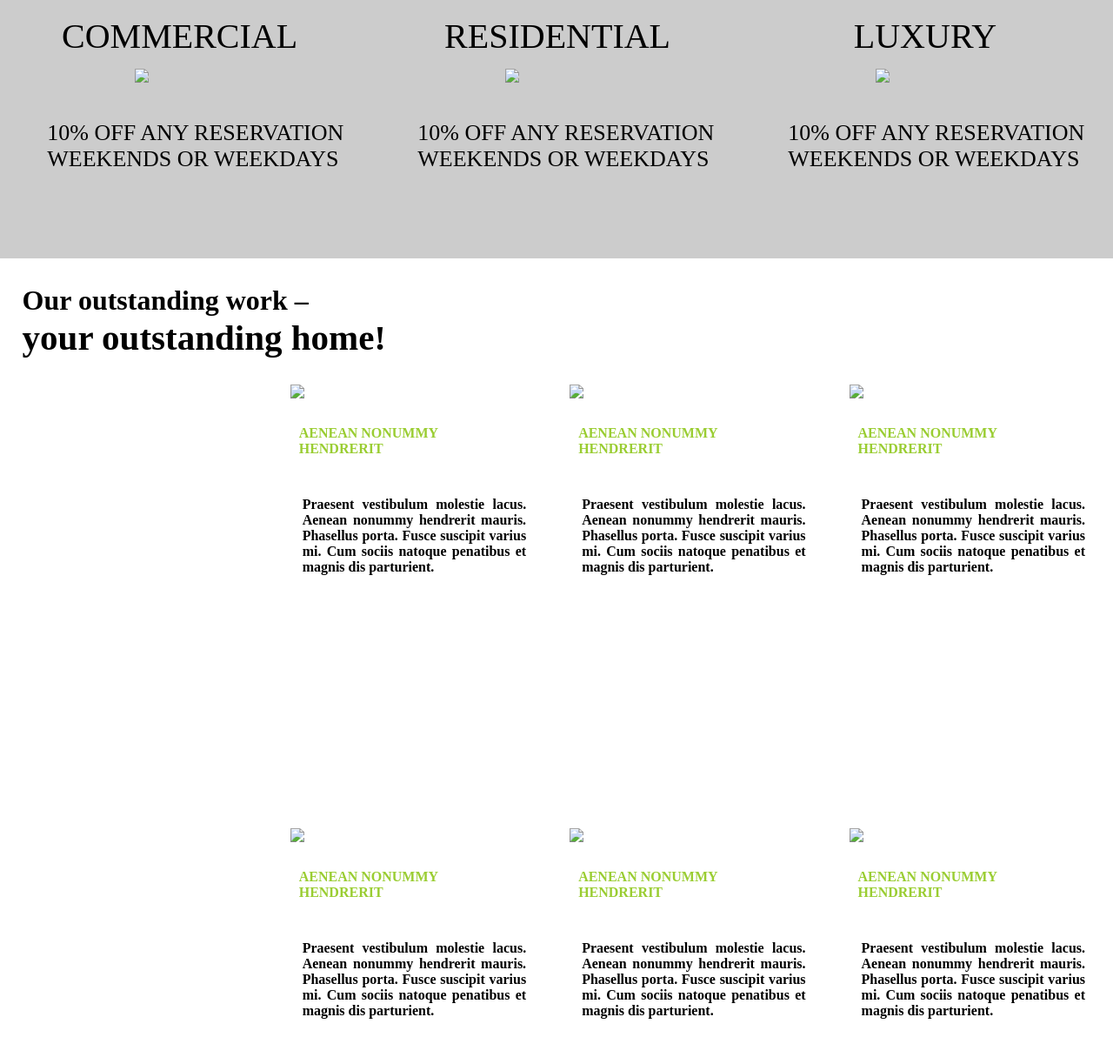
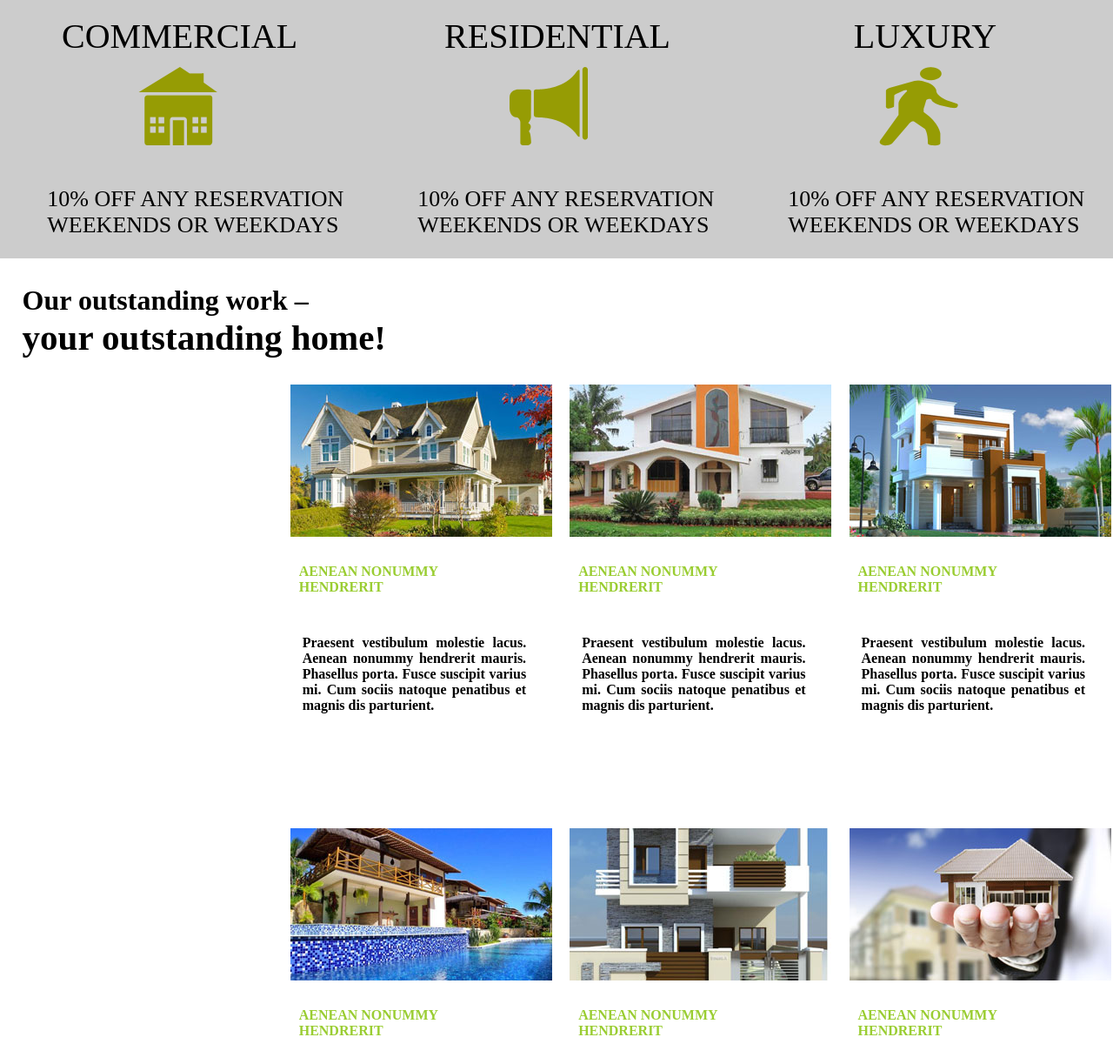
Before and after one commit to Akash786prajapati/realestateflatsonline.github.io, a plain HTML site: page service.html in a window 1280 px wide. Shown: the part 633-1856 px from the top of the page at 87% size. Drawn offline with Linux system fonts and the light colour scheme.

Commit message:
Update service.html

```diff
--- a/service.html
+++ b/service.html
@@ -12,7 +12,7 @@
 			<input type="text" style="width:320px; height:50px; margin-left:15%;"/>
 		</div>
 		<div class="logo">
-			<img src="images/logo.png">
+			<img src="logo.png">
 		</div>
 	</div>
 	<div class="menu">
@@ -24,20 +24,20 @@
 		</ul>
 	</div>
 	<div class="pimage">
-		<img src="images/banner1.jpg" style="width:100%;">
+		<img src="banner1.jpg" style="width:100%;">
 	</div>
 		<div class="sine">
 			<div class="div1">
 				<ul>
 					<li>COMMERCIAL</li>
-					<li><img src="images/home.png"></li>
+					<li><img src="home.png"></li>
 					<li><p>10% OFF ANY RESERVATION WEEKENDS OR WEEKDAYS</p></li>
 				</ul>
 			</div>
 			<div class="div1">
 				<ul>
 					<li style="margin-left:7%">RESIDENTIAL</li>
-					<li><img src="images/phone.png"></li>
+					<li><img src="phone.png"></li>
 					<li><p>10% OFF ANY RESERVATION WEEKENDS OR WEEKDAYS</p></li>
 				</ul>
 
@@ -45,7 +45,7 @@
 			<div class="div1">
 				<ul>
 					<li style="margin-left:20%">LUXURY</li>
-					<li><img src="images/man.png"></li>
+					<li><img src="man.png"></li>
 					<li><p>10% OFF ANY RESERVATION WEEKENDS OR WEEKDAYS</p></li>
 				</ul>
 			</div>
@@ -54,7 +54,7 @@
 	<h1 style="margin:0px 2%;">Our outstanding work –</h1>
 	<h1 style="margin:0px 2%; font-size:41px;">your outstanding home!</h1>
 	<div class="home_data">
-			<img src="images/pic11.jpg">
+			<img src="pic11.jpg">
 
 				<h4>AENEAN NONUMMY <br>HENDRERIT</h4>
 				<p>
@@ -67,7 +67,7 @@
 
 		</div>
 		<div class="home_data">
-			<img src="images/pic10.jpg">
+			<img src="pic10.jpg">
 			<h4>AENEAN NONUMMY<br> HENDRERIT</h4>
 				<p>
 					Praesent vestibulum molestie lacus.
@@ -79,7 +79,7 @@
 
 		</div>
 		<div class="home_data">
-			<img src="images/pic9.jpg">
+			<img src="pic9.jpg">
 			<h4>AENEAN NONUMMY<br> HENDRERIT</h4>
 				<p>
 					Praesent vestibulum molestie lacus.
@@ -90,7 +90,7 @@
 				</p>
 		</div>
 		<div class="home_data">
-			<img src="images/pic8.jpg">
+			<img src="pic8.jpg">
 			<h4>AENEAN NONUMMY<br> HENDRERIT</h4>
 				<p>
 					Praesent vestibulum molestie lacus.
@@ -103,7 +103,7 @@
 		</div>
 
 		<div class="home_data">
-			<img src="images/pic15.jpg">
+			<img src="pic15.jpg">
 			<h4>AENEAN NONUMMY<br> HENDRERIT</h4>
 				<p>
 					Praesent vestibulum molestie lacus.
@@ -115,7 +115,7 @@
 
 		</div>
 		<div class="home_data">
-			<img src="images/pic14.jpg">
+			<img src="pic14.jpg">
 				<h4>AENEAN NONUMMY<br> HENDRERIT</h4>
 				<p>
 					Praesent vestibulum molestie lacus.
@@ -127,7 +127,7 @@
 
 		</div>
 		<div class="home_data">
-			<img src="images/pic13.jpg">
+			<img src="pic13.jpg">
 			<h4>AENEAN NONUMMY<br> HENDRERIT</h4>
 				<p>
 					Praesent vestibulum molestie lacus.
@@ -139,7 +139,7 @@
 
 		</div>
 		<div class="home_data">
-			<img src="images/pic12.jpg">
+			<img src="pic12.jpg">
 				<h4>AENEAN NONUMMY<br> HENDRERIT</h4>
 				<p>
 					Praesent vestibulum molestie lacus.
```
